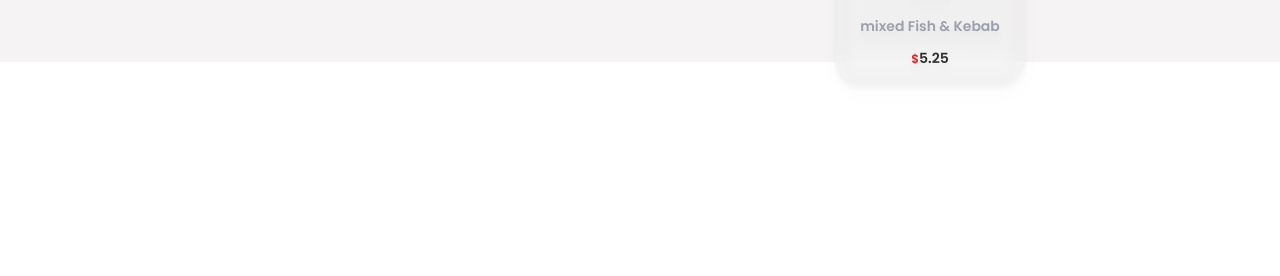
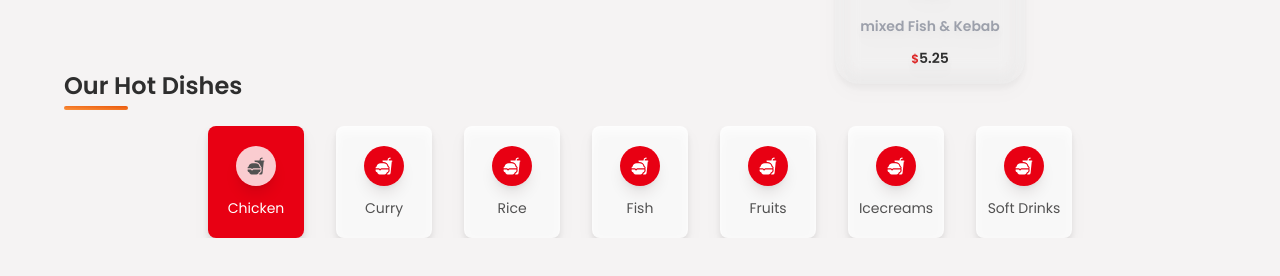
Before and after one commit to arthurkyambadde/restaurant--app, a React (Create React App) app: page / in a window 1280 px wide. Shown: the part 1010-1286 px from the top of the page. Before the commit the page ends 1094 px from the top, so only its background shows below. Built offline with nearby package versions, Linux system fonts and the light colour scheme; no server answers; the database is empty.

Commit message:
feat: add a filtered row container

```diff
--- a/src/components/Index.js
+++ b/src/components/Index.js
@@ -4,3 +4,4 @@ export { default as CreateContainer } from './CreateContainer';
 export { default as HomeContainer } from './HomeContainer';
 export { default as Loader } from './Loader';
 export { default as RowContainer } from './RowContainer';
+export { default as MenuContainer } from './MenuContainer';
--- a/src/components/MainContainer.jsx
+++ b/src/components/MainContainer.jsx
@@ -2,7 +2,7 @@ import React from 'react';
 import HomeContainer from './HomeContainer';
 import { motion } from 'framer-motion';
 import { MdChevronLeft, MdChevronRight } from 'react-icons/md';
-import { RowContainer } from './Index';
+import { MenuContainer, RowContainer } from './Index';
 import { useStateValue } from '../context/StateProvider';
 import { useState } from 'react';
 
@@ -46,6 +46,7 @@ function MainContainer() {
           data={foodItems?.filter((n) => n.category === 'icecreams')}
         />
       </section>
+      <MenuContainer />
     </div>
   );
 }
--- /dev/null
+++ b/src/components/MenuContainer.jsx
@@ -0,0 +1,59 @@
+import React, { useState } from 'react';
+import { useEffect } from 'react';
+import { IoFastFood } from 'react-icons/io5';
+import { categories } from '../utils/data';
+import { motion } from 'framer-motion';
+import RowContainer from './RowContainer';
+
+function MenuCcontainer() {
+  const [filter, setfilter] = useState('chicken');
+
+  useEffect(() => {}, [filter]);
+
+  return (
+    <section className="w-full my-6" id="menu">
+      <div className="w-full flex flex-col items-center justify-center">
+        <p className=" text-2xl font-semibold capitalize text-headingColor relative before:absolute before:rounded-lg before:content before:w-16 before:h-1 before:-bottom-2 before:left-0 before:bg-gradient-to-tr from-orange-400 to-orange-600 transition-all ease-in-out duration-100 mr-auto ">
+          Our Hot Dishes
+        </p>
+        <div className=" w-full flex items-center lg:justify-center justify-start gap-8 mt-6 overflow-x-scroll scrollbar-none  ">
+          {categories &&
+            categories.map((category) => (
+              <motion.div
+                onClick={() => setfilter(category.urlParamName)}
+                whileTap={{ scale: 0.6 }}
+                key={category.id}
+                className={`group ${
+                  filter === category.urlParamName ? 'bg-cartNumBg' : 'bg-card'
+                } w-24 min-h-[94px] h-28 cursor-pointer rounded-lg drop-shadow-lg flex flex-col gap-3 items-center justify-center hover:bg-cartNumBg  `}
+              >
+                <div
+                  className={`w-10 h-10 rounded-full ${
+                    filter === category.urlParamName ? 'bg-card' : 'bg-cartNumBg'
+                  } group-hover:bg-card shadow-lg  flex items-center justify-center`}
+                >
+                  <IoFastFood
+                    className={`${
+                      filter === category.urlParamName ? 'text-textColor' : 'text-white'
+                    } group-hover:text-textColor text-lg`}
+                  />
+                </div>
+                <p
+                  className={`text-sm ${
+                    filter === category.urlParamName ? 'text-white' : 'text-textColor'
+                  } group-hover:text-white px-2 `}
+                >
+                  {category.name}
+                </p>
+              </motion.div>
+            ))}
+        </div>
+        <div className="w-full">
+          <RowContainer flag={false} />
+        </div>
+      </div>
+    </section>
+  );
+}
+
+export default MenuCcontainer;
--- a/src/components/RowContainer.jsx
+++ b/src/components/RowContainer.jsx
@@ -15,21 +15,21 @@ function RowContainer({ flag, data, scrollValue }) {
     <div
       ref={rowContainer}
       className={` w-full my-12 flex items-center justify-center gap-3  p-4 rounded-lg scroll-smooth ${
-        flag ? 'overflow-x-scroll scrollbar-none ' : 'overflow-hidden'
+        flag ? 'overflow-x-scroll scrollbar-none ' : 'overflow-hidden flex-wrap'
       } `}
     >
       {data &&
         data.map((item) => (
           <div
             key={item.id}
-            className="md:min-w-350 min-w-[300px] w-300  h-auto bg-gray-100 rounded-lg p-2 my-12 backdropbackdrop-blur-lg hover:drop-shadow-lg cursor-pointer bg-cardOverlay "
+            className="w-300 h-[175px] min-w-[300px] md:w-340 md:min-w-[340px] bg-cardOverlay rounded-lg p-2 my-12 backdrop-blur-lg hover:drop-shadow-lg flex flex-col items-center justify-center "
           >
             <div className="w-full flex  items-center justify-between">
               <motion.img
                 whileHover={{ scale: 1.1 }}
-                src="https://firebasestorage.googleapis.com/v0/b/restaurantapp-3e699.appspot.com/o/Images%2F1663015197522-fi4.png?alt=media&token=4f62b477-54a2-4767-952a-f3a77c912dd5"
+                src={item?.imageUrl}
                 alt="dummy image"
-                className="w-40 -mt-2 drop-shadow-2xl"
+                className="w-20 -mt-8 drop-shadow-2xl "
               />
               <motion.div
                 whileTap={{ scale: 0.75 }}
@@ -39,11 +39,13 @@ function RowContainer({ flag, data, scrollValue }) {
               </motion.div>
             </div>
             <div className="w-full flex flex-col items-end justify-end ">
-              <p className="text-textColor font-semibold text-base md:text-lg">Fried Fish</p>
-              <p className=" mt-1 text-sm text-gray-500 "> 45 Calories </p>
+              <p className="text-textColor font-semibold text-base md:text-lg w-[50%]">
+                {item?.title}
+              </p>
+              <p className=" mt-1 text-sm text-gray-500 "> {item?.calories} Calories</p>
               <div className=" flex items-center gap-8 ">
                 <p className=" text-lg text-headingColor font-semibold ">
-                  <span className="text-sm text-red-500">$</span>5.25
+                  <span className="text-sm text-red-500">$</span> {item.price}
                 </p>
               </div>
             </div>
--- a/tailwind.config.js
+++ b/tailwind.config.js
@@ -50,6 +50,7 @@ module.exports = {
         cartNumBg: '#e80013',
         primary: '#f5f3f3',
         cardOverlay: ' rgba(256,256,256,0.4)',
+        card: ' rgba(256,256,256,0.8)',
         lighttextGray: '#9ca0ab',
       },
     },
```
